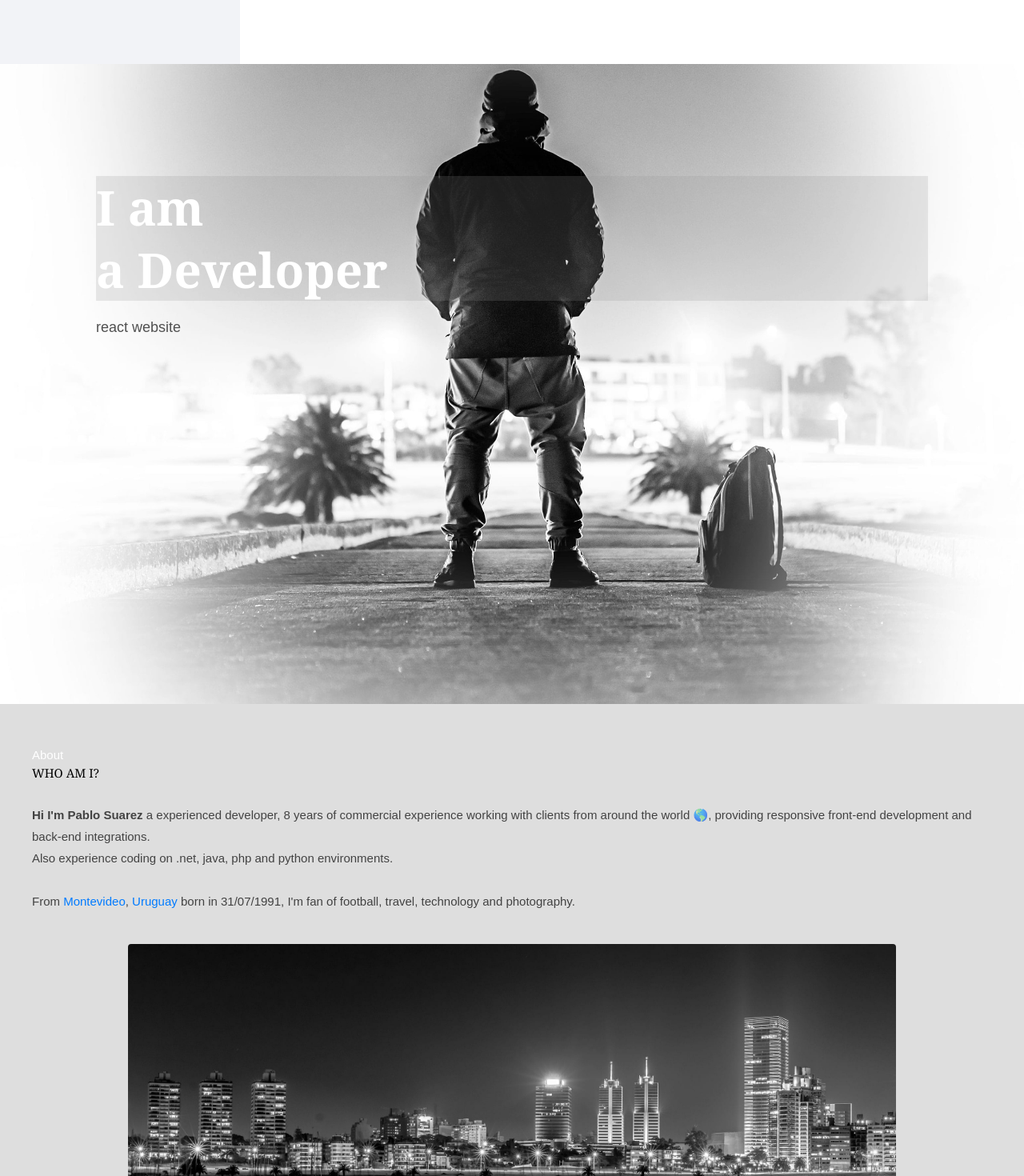
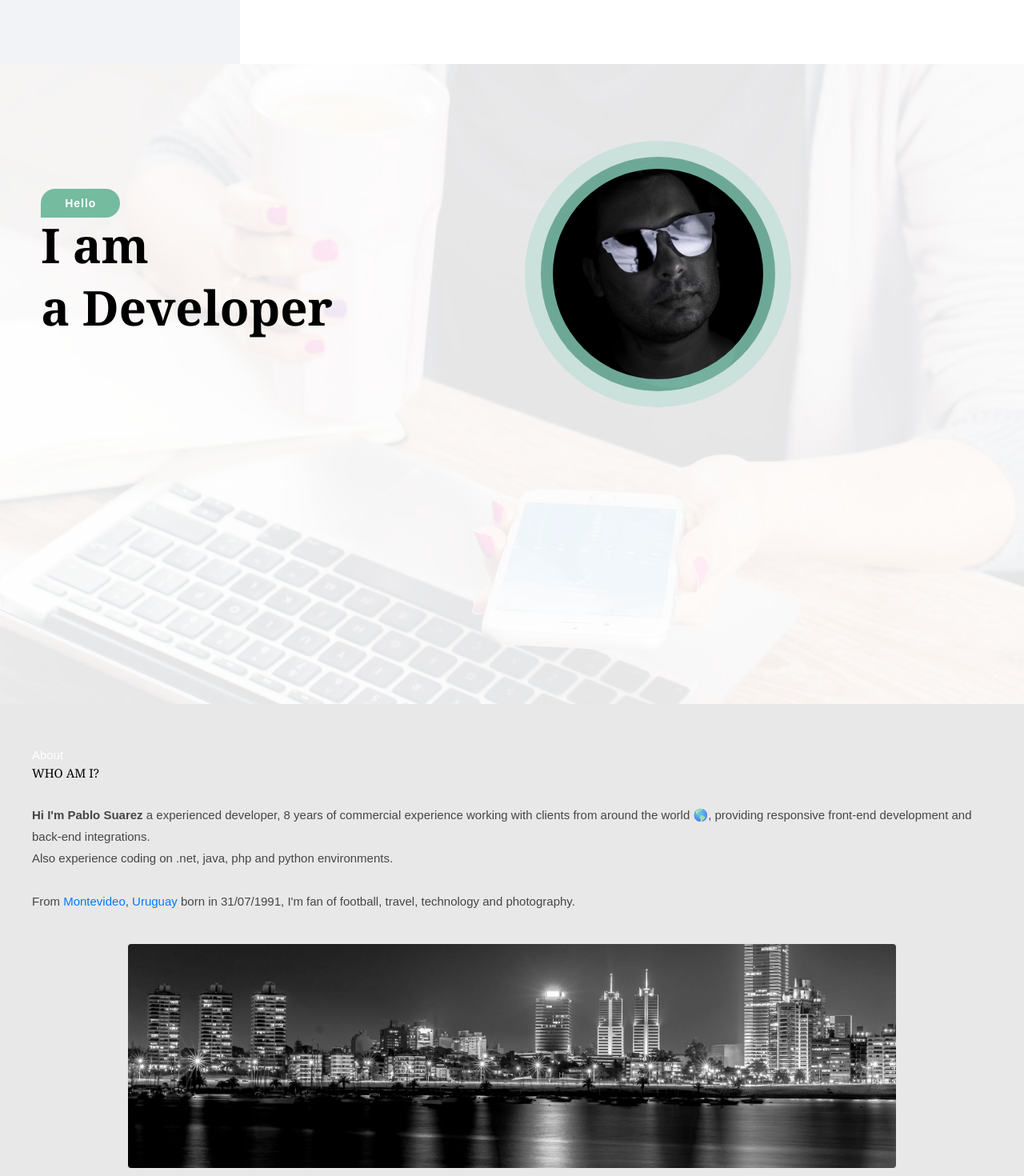
Before and after one commit to PabloSuarez/my-website.io, a React (Create React App) app: page / in a window 1280 px wide. Shown: the part 720-2190 px from the top of the page at 80% size. Built offline with nearby package versions, Linux system fonts and the light colour scheme.

Commit message:
update theme

```diff
--- a/src/components/App.js
+++ b/src/components/App.js
@@ -2,7 +2,7 @@ import React from 'react';
 
 import './styles/App.css';
 
-import NavBar from './NavBar';
+import NavBar from './NavBar/';
 import HiContent from './HiContent';
 import WhoAmI from './WhoAmI';
 import Experience from './Experience';
@@ -17,6 +17,8 @@ function App() {
             <HiContent/>
             <WhoAmI/>
             <Experience/>
+
+            <a href="/#HiContent" className="go-top"></a>
         </div>
     </div>
   );
--- a/src/components/HiContent.js
+++ b/src/components/HiContent.js
@@ -1,21 +1,32 @@
 import React, { Component } from 'react';
 
+import profileImageUrl from '../images/profile-min.jpg';
 import './styles/HiContent.css';
+
+import ProfileImage from './ProfileImage';
 
 class HiContent extends Component {
 
   render() {
     return (
       <section className="HiContent" id="HiContent">
-        <div className="HiContent__text">
-            <div className="HiContent__text-title">
-              I am <br/>
-              a Developer <br/>
-            </div>
+        <div className="HiContent-bg">
+          <div className="HiContent__text">
 
-            <h2 className="HiContent__text-subtitle">
-              react website
-            </h2>
+              <div className="HiContent__text-hello">
+                <span className="HiContent__text-hello-text">Hello</span>
+              </div>
+              <div className="HiContent__text-title">
+                I am <br/>
+                a Developer <br/>
+              </div>
+          </div>
+
+          <div className="HiContent__image">
+              <ProfileImage imageUrl={profileImageUrl}/>
+          </div>
+
+          <a href="/#WhoAmI" className="next-page"></a>
         </div>
       </section>
     );
--- a/src/components/styles/NavBar.css
+++ b/src/components/NavBar/NavBar.css
@@ -47,6 +47,10 @@
 .NavBar__profile-data-position {
   font-size: 12px;
   text-transform: uppercase;
+}
+
+.NavBar__menu {
+
 }
 
 .NavBar__menu-item {
--- a/src/components/NavBar.js
+++ b/src/components/NavBar/index.js
@@ -1,9 +1,9 @@
 import React, { Component } from 'react';
 
-import './styles/NavBar.css';
+import './NavBar.css';
 
-import ProfileImage from './ProfileImage';
-import profileImageUrl from '../images/profile-min.jpg';
+import ProfileImage from '../ProfileImage';
+import profileImageUrl from '../../images/wall-bw-min.jpg';
 
 class NavBar extends Component {
 
--- a/src/components/WhoAmI.js
+++ b/src/components/WhoAmI.js
@@ -31,6 +31,8 @@ const WhoAmI = (props) => {
                target="_blank" className="WhoAmI__about-image" rel="noopener noreferrer">
                 <img src={skyLineImage} alt="montevideo"/>
             </a>
+
+            <a href="/#Experience" className="next-page"></a>
         </div>
     </section>
   );
--- a/src/components/styles/App.css
+++ b/src/components/styles/App.css
@@ -57,6 +57,7 @@ table {
 html,
 body {
 	font-family: quicksand,Arial,sans-serif;
+	scroll-behavior: smooth
 }
 
 body b,
--- a/src/components/styles/Experience.css
+++ b/src/components/styles/Experience.css
@@ -23,8 +23,10 @@
 }
 
 .Experience__card {
-  background-color: #f2f3f7;
+  background-color: rgba(116, 187, 160, .8);
   border-radius: 4px;
+  font-size: 16px;
+  color: white;
   padding: 40px;
   position: relative;
   margin-bottom: 80px;
@@ -79,7 +81,7 @@
 }
 
 .Experience__card-content-title {
-  color: #000;
+  color: white;
   font-size: 20px;
   font-family: quicksand, Arial, sans-serif;
   font-weight: 500;
@@ -97,9 +99,8 @@
 }
 
 .Experience__card-content-description-bold {
-  color: #000;
   display: block;
-  font-size: 12px;
+  font-size: 14px;
   font-weight: 500;
   margin-top: 15px;
 }
--- a/src/components/styles/General.css
+++ b/src/components/styles/General.css
@@ -12,7 +12,6 @@
 
 .container__wrap {
   margin: 0 auto;
-  background-color: rgb(129, 126, 128);
   display: flex;
   -webkit-animation-name: opacityIn; /* Safari 4.0 - 8.0 */
   -webkit-animation-duration: 2s; /* Safari 4.0 - 8.0 */
@@ -48,7 +47,8 @@
 }
 
 .container__wrap-right section {
-  padding-top: 120px;
+  padding-top: 60px;
+  position: relative;
 }
 
 
@@ -74,9 +74,76 @@
 
   .container__wrap-right {
     margin-left: 300px;
+    position: relative;
   	width: calc(100% - 300px);
   }
 }
 
+
+
+
+/*
+ ********************************************
+ Next element
+ ********************************************
+*/
+.next-page,
+.go-top {
+  border-bottom: solid 4px rgba(116, 187, 160, .8);
+  border-right: solid 4px rgba(116, 187, 160, .7);
+  bottom: 8vh;
+  cursor: pointer;
+  height: 30px;
+  position: absolute;
+  left: 0;
+  right: 0;
+  margin: 0 auto;
+  text-align: center;
+  transform: rotate(45deg);
+  transition: all 300ms;
+  width: 30px;
+}
+
+.go-top {
+  bottom: 2vh;
+  transform: rotate(225deg);
+  position: absolute;
+}
+
+.next-page::after,
+.go-top::after {
+  border-bottom: solid 4px rgba(152, 152, 152, .6);
+  border-right: solid 4px rgba(152, 152, 152, .6);
+  bottom: -10px;
+  left: 6px;
+  content: '';
+  display: block;
+  height: 30px;
+  position: absolute;
+  opacity: 0;
+  transition: all 700ms;
+  width: 30px;
+}
+
+.go-top::after {
+  bottom: -12px;
+  left: 8px;
+}
+
+.next-page:hover,
+.go-top:hover {
+  border-color: rgba(116, 187, 160, .4);
+  transform: rotate(45deg) translateY(10px) translateX(10px);
+}
+
+.go-top:hover {
+  transform: rotate(225deg) translateY(4px) translateX(4px);
+}
+
+.next-page:hover::after,
+.go-top:hover::after {
+  opacity: 1;
+}
+
 @import url('https://fonts.googleapis.com/css?family=Playfair+Display:400,400i,700');
 @import url('https://fonts.googleapis.com/css?family=Quicksand:300,400,500,700');
--- a/src/components/styles/HiContent.css
+++ b/src/components/styles/HiContent.css
@@ -1,36 +1,65 @@
 .HiContent {
-  background-color: #fff;
-  background-image: url('../../images/wall-bw-min.jpg');
+  background-image: url('../../images/working-bg.jpg');
   background-position: center;
   background-repeat: no-repeat;
   background-size: cover;
-  color: #fff;
-  padding: 40px 20px;
+  color: #000;
+  padding: 0 !important;
+}
+
+.HiContent-bg {
+  background-color: rgba(255, 255, 255, .9);
+  display: flex;
+  flex-wrap: wrap;
+  justify-content: space-between;
+  height: 100%;
   min-height: 100vh;
+  padding: 20vh 4vw;
+  width: 100%;
 }
 
 .HiContent__text {
-  padding: 0px 20px;
+  padding: 0;
+}
+
+.HiContent__text-hello {
+  flex-basis: 100%;
+}
+
+.HiContent__text-hello-text {
+  background-color: rgb(116, 187, 160);
+  border-top-left-radius: 20px;
+  border-top-right-radius: 20px;
+  border-bottom-right-radius: 20px;
+  border-bottom-left-radius: 0px;
+  color: white;
+  font-size: 14px;
+  font-weight: bold;
+  line-height: 24px;
+  letter-spacing: 1px;
+  padding: 10px 30px;
+}
+
+.HiContent__image {
+  border: solid 20px rgba(137, 210, 188, .3);
+  border-radius: 50%;
+  height: 26vw;
+  margin-top: -8vh;
+  width: 26vw;
+}
+
+.HiContent__image .ProfileImage {
+  background-color: black;
+  border: solid 15px rgba(137, 210, 188, .8);
 }
 
 .HiContent__text-title {
-  background-color: rgba(145, 145, 145, 0.2);
   font-family: playfair display, Georgia, serif;
   font-size: 60px;
   font-weight: 700;
   line-height: 1.3;
   margin-bottom: 20px;
 }
-
-.HiContent__text-subtitle {
-  color: rgb(80, 80, 80);
-  font-family: quicksand, Arial, sans-serif;
-  font-size: 18px;
-  font-weight: 300;
-  line-height: 1.5;
-  margin-bottom: 80px;
-}
-
 
 
 /*
@@ -40,6 +69,6 @@
 */
 @media only screen and (min-width: 600px) {
   .HiContent__text {
-    padding: 100px;
+
   }
 }
--- a/src/components/styles/WhoAmI.css
+++ b/src/components/styles/WhoAmI.css
@@ -1,5 +1,6 @@
 .WhoAmI {
-  background-color: rgb(222, 222, 222);
+  background-color: rgba(222, 222, 222, .7);
+  border-bottom-right-radius: 20px;
   min-height: 100vh;
   padding: 50px 40px;
 }
@@ -31,7 +32,7 @@
 */
 @media only screen and (min-width: 600px) {
   .WhoAmI__about-image {
-    height: 500px;
+    height: calc(100vh - 520px);
     margin-top: 40px;
   }
 }
```
Also changed, not shown: src/images/working-bg.jpg (added).
